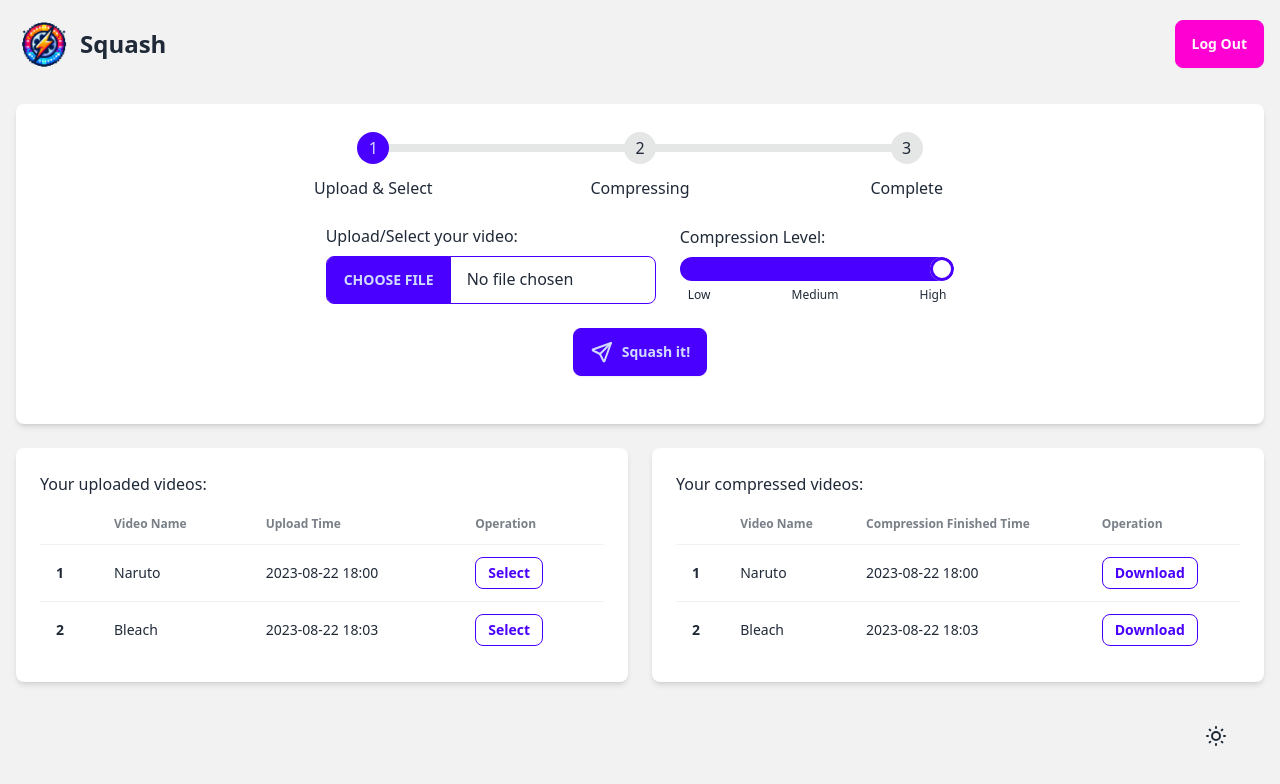
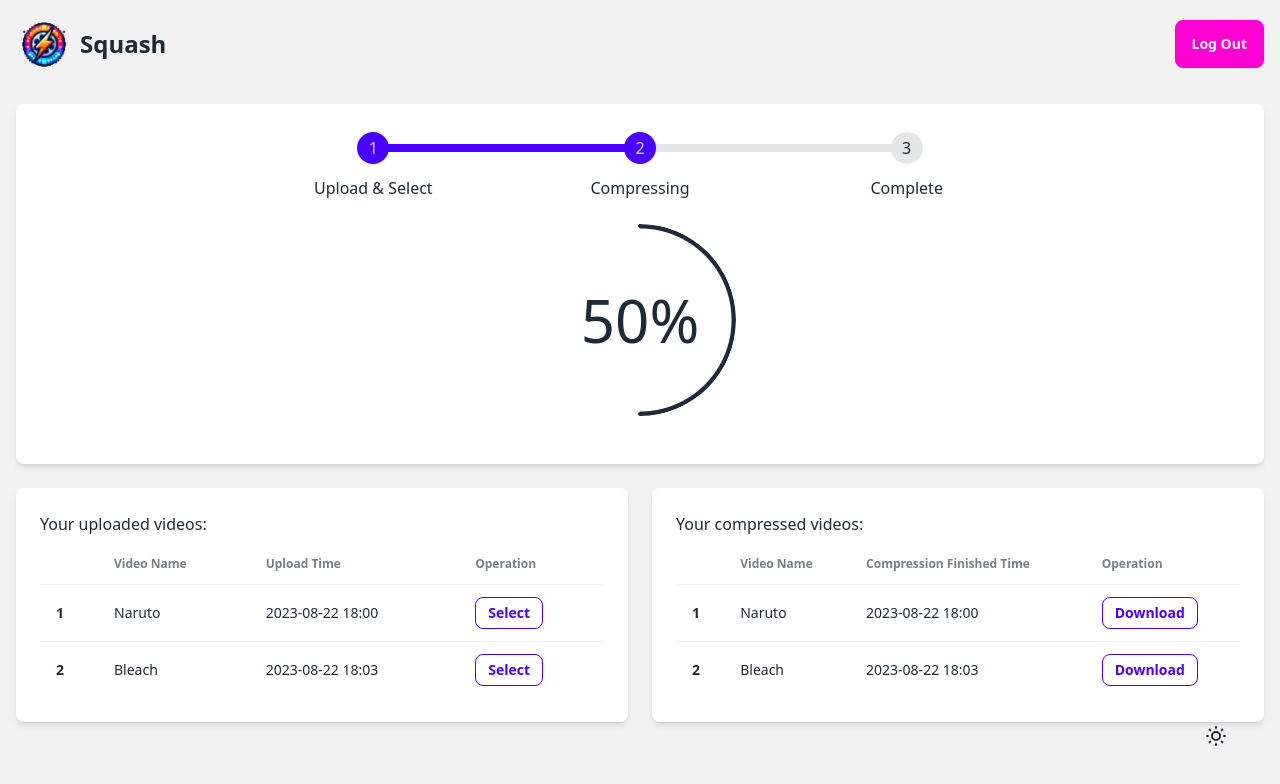
Before and after one commit to MuenYu/Squash, a React (Vite) app in the folder web/: page / in a window 1280 px wide. Shown: the top 784 px of the page. Built offline with nearby package versions, Linux system fonts and the light colour scheme.

Commit message:
finish progress indicator

```diff
--- /dev/null
+++ b/web/src/components/Progress.jsx
@@ -0,0 +1,31 @@
+import { useEffect, useState } from "react";
+
+const Progress = () => {
+  const [progress, setProgress] = useState(0);
+
+  useEffect(() => {
+    const interval = setInterval(() => {
+      setProgress((prevProgress) => {
+        // Ensure progress does not exceed 100%
+        if (prevProgress >= 100) {
+          clearInterval(interval); // Clear interval if progress is 100%
+          return 100;
+        }
+        return prevProgress + 10;
+      });
+    }, 1000);
+    return () => clearInterval(interval);
+  }, []);
+
+  return (
+    <div
+      className="radial-progress"
+      style={{ "--value": progress, "--size": "12rem", "--thickness": "4px" }}
+      role="progressbar"
+    >
+      <span className="text-6xl">{progress}%</span>
+    </div>
+  );
+};
+
+export default Progress;
--- a/web/src/page/Home.jsx
+++ b/web/src/page/Home.jsx
@@ -4,9 +4,10 @@ import Steps from "../components/Steps";
 import UploadedVideoList from "../components/UploadedVideoList";
 import CompressedVideoList from "../components/CompressedVideoList";
 import SettingForm from "../components/SettingForm";
+import Progress from "../components/Progress";
 
 const HomePage = () => {
-  const [step, setStep] = useState(0);
+  const [step, setStep] = useState(1);
 
   return (
     <div className="min-h-screen bg-base-200">
@@ -19,7 +20,8 @@ const HomePage = () => {
           </div>
           {/* File Upload Area */}
           <div className="mb-6 flex flex-col items-center">
-            <SettingForm />
+            {step === 0 && <SettingForm />}
+            {step === 1 && <Progress />}
           </div>
         </div>
 
```
